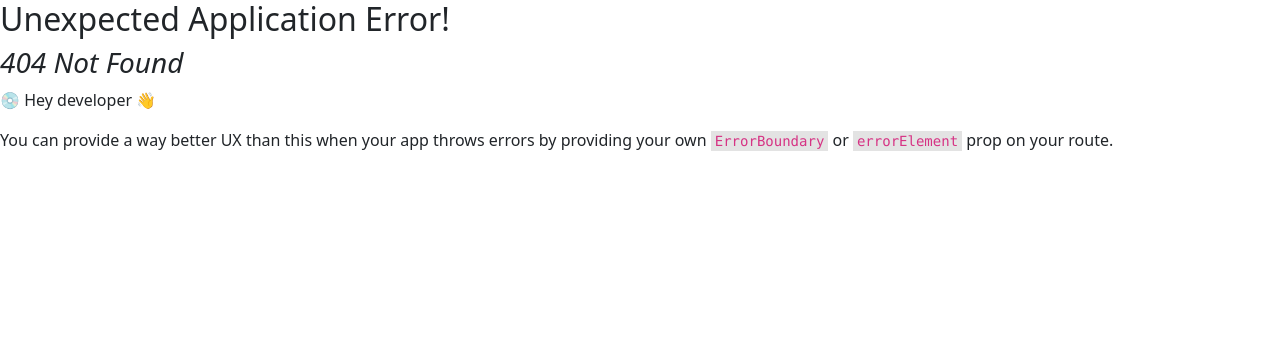
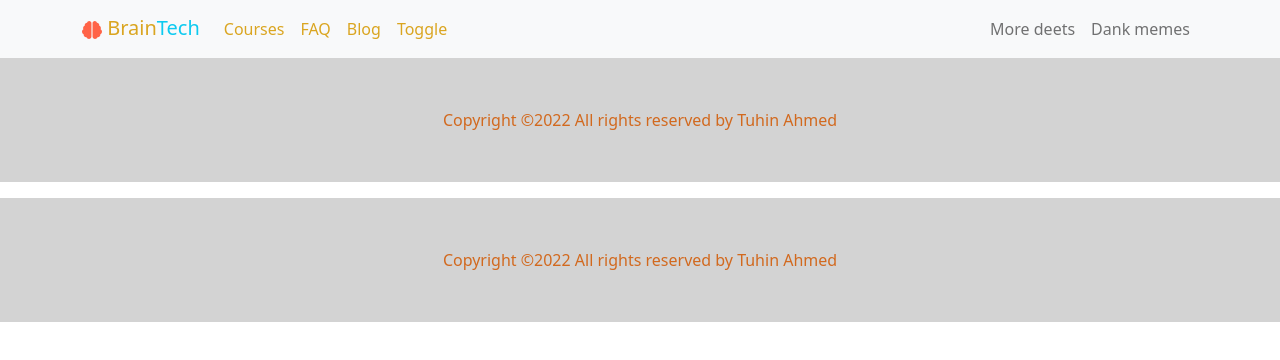
Before and after one commit to tuhinahmed-cse/-BrainTech-Client-side, a React (Create React App) app: page /footer in a window 1280 px wide. Before the commit this address had no page. Shown: the top 360 px of the page. Built offline with nearby package versions, Linux system fonts and the light colour scheme.

Commit message:
footer part Done

```diff
--- a/src/components/Footer/Footer.js
+++ b/src/components/Footer/Footer.js
@@ -2,8 +2,8 @@ import React from 'react';
 
 const Footer = () => {
     return (
-        <div className='' style={{backgroundColor:'lightgrey', height:'10vh'}}>
-            <p style={{textAlign:'center', padding:'30px'}}>Copyright ©2022 All rights reserved by Tuhin Ahmed</p>
+        <div className='' style={{backgroundColor:'lightgrey'}}>
+            <p style={{textAlign:'center', padding:'50px', color:'chocolate'}}>Copyright ©2022 All rights reserved by Tuhin Ahmed</p>
         </div>
     );
 };
--- a/src/components/Home/Home.js
+++ b/src/components/Home/Home.js
@@ -2,15 +2,16 @@ import React from 'react';
 import { Col, Container, Image, Row } from 'react-bootstrap';
 import Carousel from 'react-bootstrap/Carousel';
 import Button from 'react-bootstrap/Button';
+import Footer from '../Footer/Footer';
 
 const Home = () => {
     return (
-        <div>
-            <div style={{backgroundColor:'skyblue', width:'100%', height:'100vh'}}>
+        <div className=''>
+            <div style={{backgroundColor:'skyblue', height:'840px'}}>
 
 <Container>
     <Row>
-        <Col lg='3'>
+        <Col lg='3' >
 
             <h5 style={{marginTop:'200px', color: 'white'}}>WELCOME TO BRAINTECH</h5>
             <h2 className='text-white'>Best Online Education Expertise</h2>
@@ -29,6 +30,7 @@ const Home = () => {
 
 
 </div>
+
         </div>
 
     );
```
Also changed, not shown: src/Router/Router.js (+7 -1 lines).
